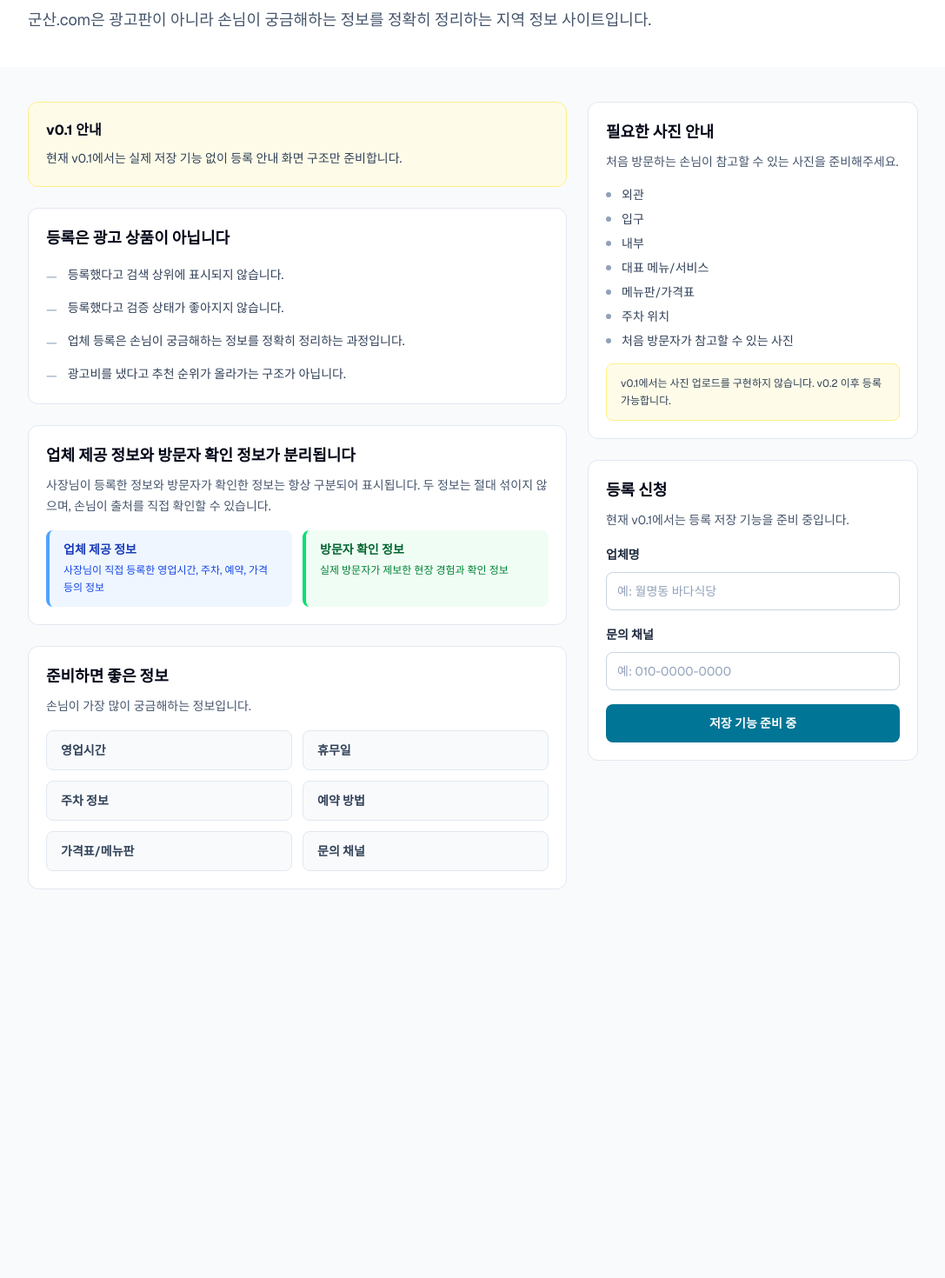
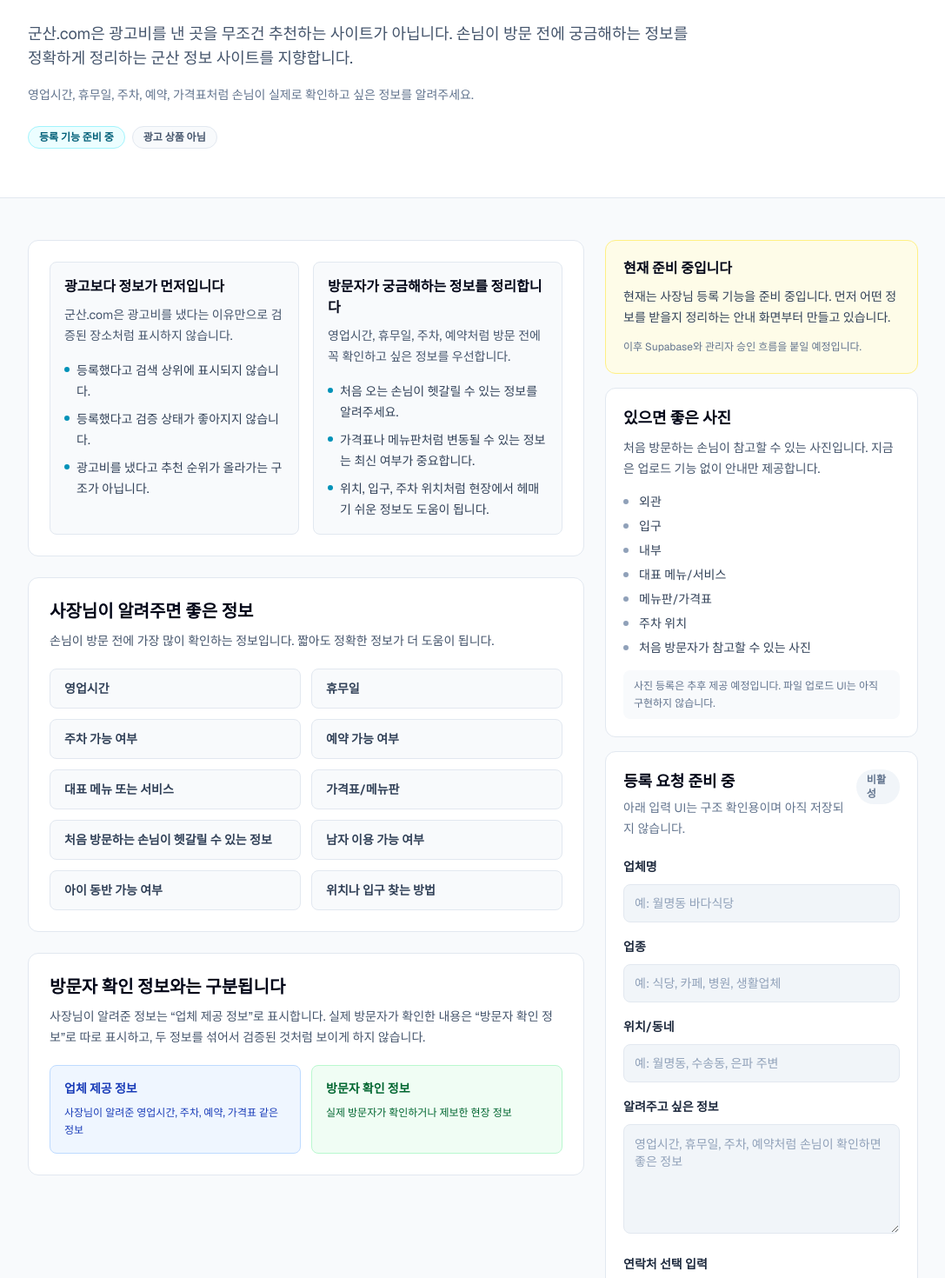
Before and after one commit to Aprasaks/gunsan-com, a Next.js app: page /owners in a window 1280 px wide. Shown: the part 220-1690 px from the top of the page at 87% size, without its empty margins (96-1183 px from the left). Before the commit the page ends 1283 px from the top, so only its background shows below. Built offline with nearby package versions, Linux system fonts and the light colour scheme.

Commit message:
사장님 등록 안내 페이지 구조 정리 #39

```diff
--- a/app/owners/page.tsx
+++ b/app/owners/page.tsx
@@ -3,10 +3,14 @@ import Header from "@/components/Header";
 const ownerInfoItems = [
   "영업시간",
   "휴무일",
-  "주차 정보",
-  "예약 방법",
+  "주차 가능 여부",
+  "예약 가능 여부",
+  "대표 메뉴 또는 서비스",
   "가격표/메뉴판",
-  "문의 채널",
+  "처음 방문하는 손님이 헷갈릴 수 있는 정보",
+  "남자 이용 가능 여부",
+  "아이 동반 가능 여부",
+  "위치나 입구 찾는 방법",
 ];
 
 const photoGuideItems = [
@@ -19,93 +23,118 @@ const photoGuideItems = [
   "처음 방문자가 참고할 수 있는 사진",
 ];
 
+const guideSections = [
+  {
+    title: "광고보다 정보가 먼저입니다",
+    description:
+      "군산.com은 광고비를 냈다는 이유만으로 검증된 장소처럼 표시하지 않습니다.",
+    items: [
+      "등록했다고 검색 상위에 표시되지 않습니다.",
+      "등록했다고 검증 상태가 좋아지지 않습니다.",
+      "광고비를 냈다고 추천 순위가 올라가는 구조가 아닙니다.",
+    ],
+  },
+  {
+    title: "방문자가 궁금해하는 정보를 정리합니다",
+    description:
+      "영업시간, 휴무일, 주차, 예약처럼 방문 전에 꼭 확인하고 싶은 정보를 우선합니다.",
+    items: [
+      "처음 오는 손님이 헷갈릴 수 있는 정보를 알려주세요.",
+      "가격표나 메뉴판처럼 변동될 수 있는 정보는 최신 여부가 중요합니다.",
+      "위치, 입구, 주차 위치처럼 현장에서 헤매기 쉬운 정보도 도움이 됩니다.",
+    ],
+  },
+];
+
+const informationSources = [
+  {
+    title: "업체 제공 정보",
+    description: "사장님이 알려준 영업시간, 주차, 예약, 가격표 같은 정보",
+    className: "border-blue-200 bg-blue-50 text-blue-800",
+  },
+  {
+    title: "방문자 확인 정보",
+    description: "실제 방문자가 확인하거나 제보한 현장 정보",
+    className: "border-green-200 bg-green-50 text-green-800",
+  },
+];
+
 export default function OwnersPage() {
   return (
     <main className="min-h-screen bg-slate-50 text-slate-950">
       <Header />
 
-      <section className="bg-white px-5 py-10 sm:px-6">
+      <section className="border-b border-slate-200 bg-white px-5 py-10 sm:px-6 lg:py-14">
         <div className="mx-auto w-full max-w-5xl">
           <p className="text-sm font-semibold text-cyan-700">사장님 등록</p>
           <h1 className="mt-3 text-3xl font-bold leading-tight text-slate-950 sm:text-5xl">
             사장님 등록 안내
           </h1>
           <p className="mt-5 max-w-3xl text-base leading-7 text-slate-600 sm:text-lg">
-            군산.com은 광고판이 아니라 손님이 궁금해하는 정보를 정확히 정리하는
-            지역 정보 사이트입니다.
+            군산.com은 광고비를 낸 곳을 무조건 추천하는 사이트가 아닙니다.
+            손님이 방문 전에 궁금해하는 정보를 정확하게 정리하는 군산 정보
+            사이트를 지향합니다.
           </p>
+          <p className="mt-4 max-w-2xl text-sm leading-6 text-slate-500">
+            영업시간, 휴무일, 주차, 예약, 가격표처럼 손님이 실제로 확인하고
+            싶은 정보를 알려주세요.
+          </p>
+
+          <div className="mt-6 flex flex-wrap gap-2">
+            <span className="rounded-full border border-cyan-200 bg-cyan-50 px-3 py-1 text-xs font-semibold text-cyan-800">
+              등록 기능 준비 중
+            </span>
+            <span className="rounded-full border border-slate-200 bg-slate-50 px-3 py-1 text-xs font-semibold text-slate-600">
+              광고 상품 아님
+            </span>
+          </div>
         </div>
       </section>
 
-      <section className="px-5 py-8 sm:px-6 lg:py-10">
-        <div className="mx-auto grid w-full max-w-5xl gap-6 lg:grid-cols-[minmax(0,1fr)_380px] lg:items-start">
+      <section className="px-5 py-8 sm:px-6 lg:py-12">
+        <div className="mx-auto grid w-full max-w-5xl gap-6 lg:grid-cols-[minmax(0,1fr)_360px] lg:items-start">
           <div className="space-y-6">
-            <div className="rounded-xl border border-yellow-200 bg-yellow-50 p-5">
-              <h2 className="text-base font-bold text-slate-950">v0.1 안내</h2>
-              <p className="mt-2 text-sm leading-6 text-slate-700">
-                현재 v0.1에서는 실제 저장 기능 없이 등록 안내 화면 구조만
-                준비합니다.
-              </p>
-            </div>
-
-            <section className="rounded-xl border border-slate-200 bg-white p-5">
-              <h2 className="text-lg font-bold text-slate-950">
-                등록은 광고 상품이 아닙니다
-              </h2>
-              <ul className="mt-4 space-y-3">
-                {[
-                  "등록했다고 검색 상위에 표시되지 않습니다.",
-                  "등록했다고 검증 상태가 좋아지지 않습니다.",
-                  "업체 등록은 손님이 궁금해하는 정보를 정확히 정리하는 과정입니다.",
-                  "광고비를 냈다고 추천 순위가 올라가는 구조가 아닙니다.",
-                ].map((text) => (
-                  <li key={text} className="flex gap-3 text-sm leading-6 text-slate-700">
-                    <span className="mt-0.5 shrink-0 text-slate-400" aria-hidden>
-                      —
-                    </span>
-                    <span>{text}</span>
-                  </li>
+            <section className="rounded-xl border border-slate-200 bg-white p-5 sm:p-6">
+              <div className="grid gap-4 md:grid-cols-2">
+                {guideSections.map((section) => (
+                  <article
+                    key={section.title}
+                    className="rounded-lg border border-slate-200 bg-slate-50 p-4"
+                  >
+                    <h2 className="text-base font-bold text-slate-950">
+                      {section.title}
+                    </h2>
+                    <p className="mt-2 text-sm leading-6 text-slate-600">
+                      {section.description}
+                    </p>
+                    <ul className="mt-4 space-y-2">
+                      {section.items.map((item) => (
+                        <li
+                          key={item}
+                          className="flex gap-2 text-sm leading-6 text-slate-700"
+                        >
+                          <span
+                            className="mt-2 h-1.5 w-1.5 shrink-0 rounded-full bg-cyan-600"
+                            aria-hidden
+                          />
+                          <span>{item}</span>
+                        </li>
+                      ))}
+                    </ul>
+                  </article>
                 ))}
-              </ul>
-            </section>
-
-            <section className="rounded-xl border border-slate-200 bg-white p-5">
-              <h2 className="text-lg font-bold text-slate-950">
-                업체 제공 정보와 방문자 확인 정보가 분리됩니다
-              </h2>
-              <p className="mt-2 text-sm leading-6 text-slate-600">
-                사장님이 등록한 정보와 방문자가 확인한 정보는 항상 구분되어
-                표시됩니다. 두 정보는 절대 섞이지 않으며, 손님이 출처를 직접
-                확인할 수 있습니다.
-              </p>
-              <div className="mt-4 grid gap-3 sm:grid-cols-2">
-                <div className="rounded-lg border-l-4 border-blue-400 bg-blue-50 px-4 py-3">
-                  <p className="text-sm font-semibold text-blue-800">
-                    업체 제공 정보
-                  </p>
-                  <p className="mt-1 text-xs leading-5 text-blue-700">
-                    사장님이 직접 등록한 영업시간, 주차, 예약, 가격 등의 정보
-                  </p>
-                </div>
-                <div className="rounded-lg border-l-4 border-green-400 bg-green-50 px-4 py-3">
-                  <p className="text-sm font-semibold text-green-800">
-                    방문자 확인 정보
-                  </p>
-                  <p className="mt-1 text-xs leading-5 text-green-700">
-                    실제 방문자가 제보한 현장 경험과 확인 정보
-                  </p>
-                </div>
               </div>
             </section>
 
-            <section className="rounded-xl border border-slate-200 bg-white p-5">
-              <h2 className="text-lg font-bold text-slate-950">
-                준비하면 좋은 정보
+            <section className="rounded-xl border border-slate-200 bg-white p-5 sm:p-6">
+              <h2 className="text-xl font-bold text-slate-950">
+                사장님이 알려주면 좋은 정보
               </h2>
               <p className="mt-2 text-sm leading-6 text-slate-600">
-                손님이 가장 많이 궁금해하는 정보입니다.
+                손님이 방문 전에 가장 많이 확인하는 정보입니다. 짧아도 정확한
+                정보가 더 도움이 됩니다.
               </p>
-              <div className="mt-4 grid gap-3 sm:grid-cols-2">
+              <div className="mt-5 grid gap-3 sm:grid-cols-2">
                 {ownerInfoItems.map((item) => (
                   <div
                     key={item}
@@ -116,15 +145,54 @@ export default function OwnersPage() {
                 ))}
               </div>
             </section>
+
+            <section className="rounded-xl border border-slate-200 bg-white p-5 sm:p-6">
+              <h2 className="text-xl font-bold text-slate-950">
+                방문자 확인 정보와는 구분됩니다
+              </h2>
+              <p className="mt-2 text-sm leading-6 text-slate-600">
+                사장님이 알려준 정보는 “업체 제공 정보”로 표시합니다. 실제
+                방문자가 확인한 내용은 “방문자 확인 정보”로 따로 표시하고, 두
+                정보를 섞어서 검증된 것처럼 보이게 하지 않습니다.
+              </p>
+
+              <div className="mt-5 grid gap-3 sm:grid-cols-2">
+                {informationSources.map((source) => (
+                  <div
+                    key={source.title}
+                    className={`rounded-lg border p-4 ${source.className}`}
+                  >
+                    <h3 className="text-sm font-bold">{source.title}</h3>
+                    <p className="mt-2 text-xs leading-5">
+                      {source.description}
+                    </p>
+                  </div>
+                ))}
+              </div>
+            </section>
           </div>
 
-          <div className="space-y-6">
+          <aside className="space-y-4">
+            <section className="rounded-xl border border-yellow-200 bg-yellow-50 p-5">
+              <h2 className="text-base font-bold text-slate-950">
+                현재 준비 중입니다
+              </h2>
+              <p className="mt-2 text-sm leading-6 text-slate-700">
+                현재는 사장님 등록 기능을 준비 중입니다. 먼저 어떤 정보를
+                받을지 정리하는 안내 화면부터 만들고 있습니다.
+              </p>
+              <p className="mt-3 text-xs leading-5 text-slate-500">
+                이후 Supabase와 관리자 승인 흐름을 붙일 예정입니다.
+              </p>
+            </section>
+
             <section className="rounded-xl border border-slate-200 bg-white p-5">
               <h2 className="text-lg font-bold text-slate-950">
-                필요한 사진 안내
+                있으면 좋은 사진
               </h2>
               <p className="mt-2 text-sm leading-6 text-slate-600">
-                처음 방문하는 손님이 참고할 수 있는 사진을 준비해주세요.
+                처음 방문하는 손님이 참고할 수 있는 사진입니다. 지금은 업로드
+                기능 없이 안내만 제공합니다.
               </p>
               <ul className="mt-4 space-y-2">
                 {photoGuideItems.map((item) => (
@@ -140,20 +208,28 @@ export default function OwnersPage() {
                   </li>
                 ))}
               </ul>
-              <div className="mt-4 rounded-lg border border-yellow-200 bg-yellow-50 px-4 py-3">
-                <p className="text-xs leading-5 text-slate-700">
-                  v0.1에서는 사진 업로드를 구현하지 않습니다. v0.2 이후 등록
-                  가능합니다.
-                </p>
-              </div>
+              <p className="mt-4 rounded-lg bg-slate-50 px-3 py-2 text-xs leading-5 text-slate-500">
+                사진 등록은 추후 제공 예정입니다. 파일 업로드 UI는 아직
+                구현하지 않습니다.
+              </p>
             </section>
 
             <section className="rounded-xl border border-slate-200 bg-white p-5">
-              <h2 className="text-lg font-bold text-slate-950">등록 신청</h2>
-              <p className="mt-2 text-sm leading-6 text-slate-600">
-                현재 v0.1에서는 등록 저장 기능을 준비 중입니다.
-              </p>
-              <form className="mt-4 space-y-4">
+              <div className="flex items-start justify-between gap-3">
+                <div>
+                  <h2 className="text-lg font-bold text-slate-950">
+                    등록 요청 준비 중
+                  </h2>
+                  <p className="mt-1 text-sm leading-6 text-slate-500">
+                    아래 입력 UI는 구조 확인용이며 아직 저장되지 않습니다.
+                  </p>
+                </div>
+                <span className="rounded-full bg-slate-100 px-3 py-1 text-xs font-semibold text-slate-500">
+                  비활성
+                </span>
+              </div>
+
+              <div className="mt-5 space-y-4">
                 <div>
                   <label
                     htmlFor="business-name"
@@ -165,32 +241,85 @@ export default function OwnersPage() {
                     id="business-name"
                     type="text"
                     placeholder="예: 월명동 바다식당"
-                    className="mt-2 h-11 w-full rounded-lg border border-slate-300 bg-white px-3 text-sm text-slate-700 outline-none placeholder:text-slate-400 focus:border-cyan-600 focus:ring-4 focus:ring-cyan-100"
+                    disabled
+                    className="mt-2 h-11 w-full rounded-lg border border-slate-200 bg-slate-100 px-3 text-sm text-slate-500 outline-none placeholder:text-slate-400"
                   />
                 </div>
+
                 <div>
                   <label
-                    htmlFor="contact-channel"
+                    htmlFor="business-category"
                     className="text-sm font-semibold text-slate-800"
                   >
-                    문의 채널
+                    업종
                   </label>
                   <input
-                    id="contact-channel"
+                    id="business-category"
                     type="text"
-                    placeholder="예: 010-0000-0000"
-                    className="mt-2 h-11 w-full rounded-lg border border-slate-300 bg-white px-3 text-sm text-slate-700 outline-none placeholder:text-slate-400 focus:border-cyan-600 focus:ring-4 focus:ring-cyan-100"
+                    placeholder="예: 식당, 카페, 병원, 생활업체"
+                    disabled
+                    className="mt-2 h-11 w-full rounded-lg border border-slate-200 bg-slate-100 px-3 text-sm text-slate-500 outline-none placeholder:text-slate-400"
                   />
                 </div>
+
+                <div>
+                  <label
+                    htmlFor="business-area"
+                    className="text-sm font-semibold text-slate-800"
+                  >
+                    위치/동네
+                  </label>
+                  <input
+                    id="business-area"
+                    type="text"
+                    placeholder="예: 월명동, 수송동, 은파 주변"
+                    disabled
+                    className="mt-2 h-11 w-full rounded-lg border border-slate-200 bg-slate-100 px-3 text-sm text-slate-500 outline-none placeholder:text-slate-400"
+                  />
+                </div>
+
+                <div>
+                  <label
+                    htmlFor="owner-note"
+                    className="text-sm font-semibold text-slate-800"
+                  >
+                    알려주고 싶은 정보
+                  </label>
+                  <textarea
+                    id="owner-note"
+                    rows={5}
+                    placeholder="영업시간, 휴무일, 주차, 예약처럼 손님이 확인하면 좋은 정보"
+                    disabled
+                    className="mt-2 w-full rounded-lg border border-slate-200 bg-slate-100 px-3 py-3 text-sm text-slate-500 outline-none placeholder:text-slate-400"
+                  />
+                </div>
+
+                <div>
+                  <label
+                    htmlFor="contact-info"
+                    className="text-sm font-semibold text-slate-800"
+                  >
+                    연락처 선택 입력
+                  </label>
+                  <input
+                    id="contact-info"
+                    type="text"
+                    placeholder="확인이 필요할 때만 사용할 선택 정보"
+                    disabled
+                    className="mt-2 h-11 w-full rounded-lg border border-slate-200 bg-slate-100 px-3 text-sm text-slate-500 outline-none placeholder:text-slate-400"
+                  />
+                </div>
+
                 <button
                   type="button"
-                  className="h-11 w-full rounded-lg bg-cyan-700 px-4 text-sm font-semibold text-white transition hover:bg-cyan-800"
+                  disabled
+                  className="h-11 w-full cursor-not-allowed rounded-lg bg-slate-300 px-4 text-sm font-semibold text-slate-600"
                 >
-                  저장 기능 준비 중
+                  등록 기능 준비 중
                 </button>
-              </form>
+              </div>
             </section>
-          </div>
+          </aside>
         </div>
       </section>
     </main>
```
